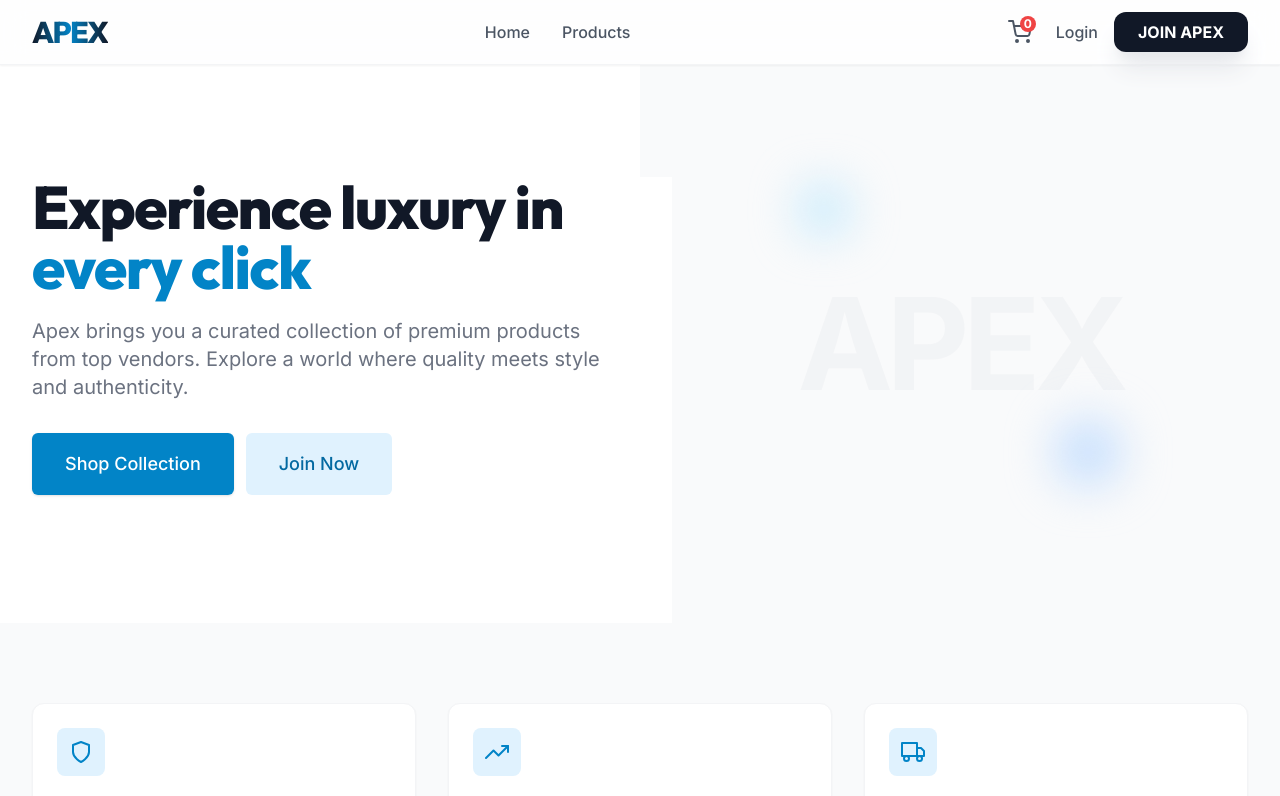
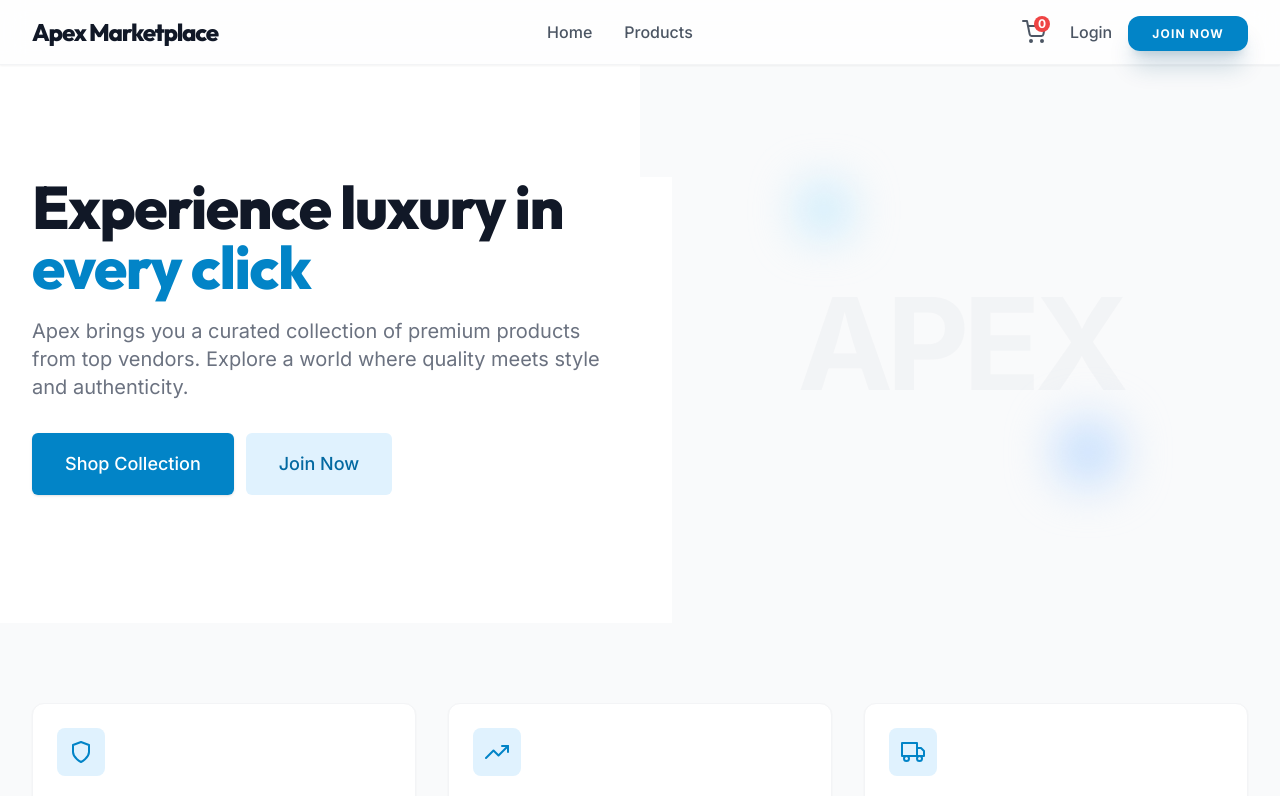
Before and after one commit to charandeep111/E-Commerce_Project, a React (Create React App) app in the folder client/: page / in a window 1280 px wide. Shown: the top 796 px of the page. Built offline with nearby package versions, Linux system fonts and the light colour scheme; no server answers.

Commit message:
Fix branding, simplify category navigation to list, and add auth error logging

```diff
--- a/client/src/components/Navbar.js
+++ b/client/src/components/Navbar.js
@@ -27,8 +27,8 @@ const Navbar = () => {
                         transition={{ duration: 0.5 }}
                     >
                         <Link to="/" className="flex items-center">
-                            <span className="text-3xl font-display font-black tracking-tighter bg-gradient-to-r from-gray-900 via-primary-600 to-gray-900 bg-clip-text text-transparent transform hover:scale-105 transition-transform">
-                                APEX
+                            <span className="text-2xl font-display font-black tracking-tighter text-gray-900 hover:text-primary-600 transition-colors">
+                                Apex Marketplace
                             </span>
                         </Link>
                     </motion.div>
@@ -90,8 +90,8 @@ const Navbar = () => {
                                     Login
                                 </Link>
                                 <motion.div whileHover={{ scale: 1.05 }} whileTap={{ scale: 0.95 }}>
-                                    <Link to="/register" className="px-6 py-2.5 bg-gray-900 text-white rounded-xl font-bold hover:bg-black transition-all shadow-xl shadow-gray-200">
-                                        JOIN APEX
+                                    <Link to="/register" className="px-6 py-2.5 bg-primary-600 text-white rounded-xl font-bold hover:bg-primary-700 transition-all shadow-xl shadow-primary-900/20 uppercase tracking-widest text-xs">
+                                        Join Now
                                     </Link>
                                 </motion.div>
                             </div>
```
Also changed, not shown: 1 other file (tests, documents, lock files or other folders).
